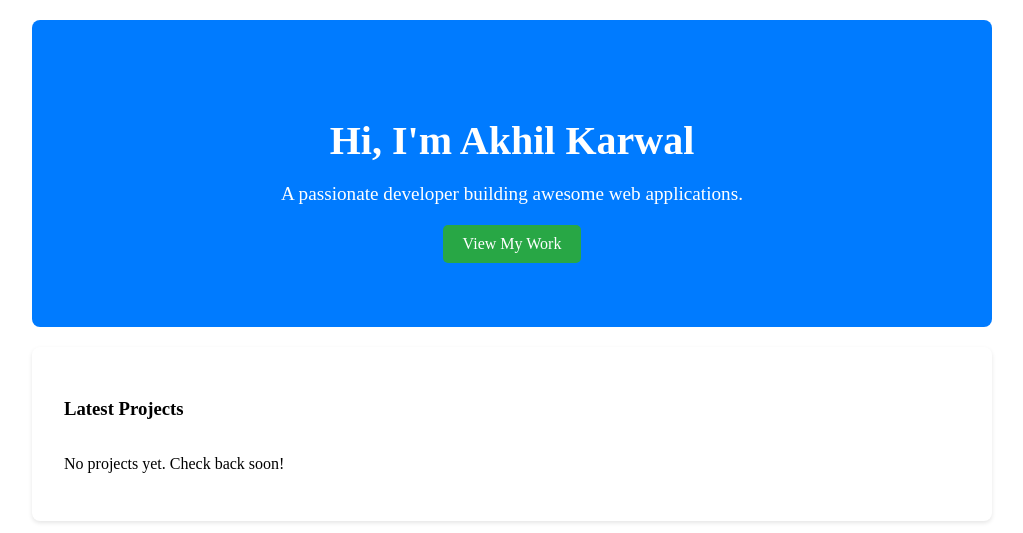
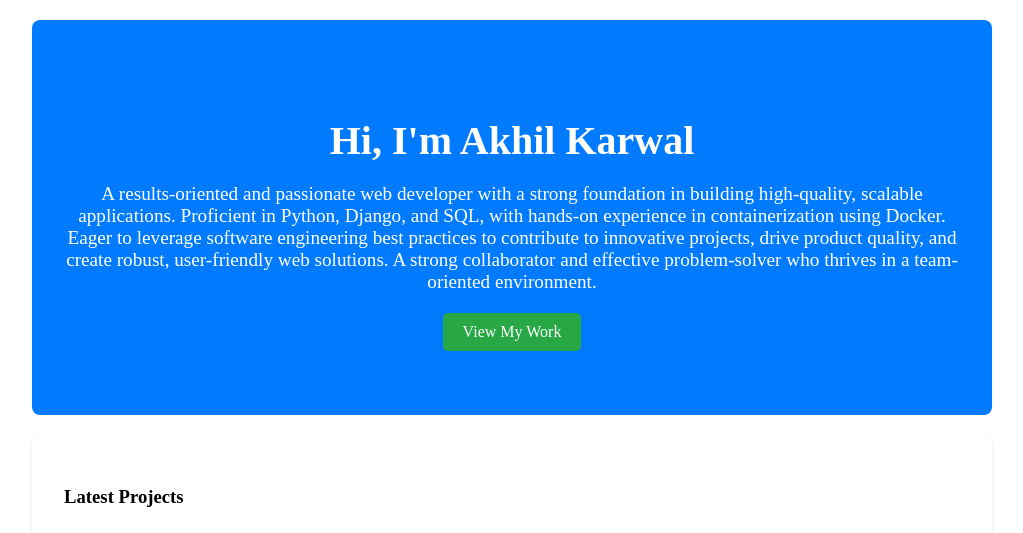
Before and after one commit to akhilkarwal161/Website, a Django app: template persinfo/templates/persinfo/home.html in a window 1280 px wide. Shown: the part 122-655 px from the top of the page, without its empty margins (128-1151 px from the left). Run offline with Django 3.2, Linux system fonts and the light colour scheme; the template is opened without the code that fills it, so the values that code supplies are empty; some libraries are stand-ins or nearby versions.

Commit message:
Update hero section description with detailed professional summary

```diff
--- a/persinfo/templates/persinfo/home.html
+++ b/persinfo/templates/persinfo/home.html
@@ -5,7 +5,7 @@
 {% block content %}
     <section class="hero">
         <h2>Hi, I'm Akhil Karwal</h2>
-        <p>A passionate developer building awesome web applications.</p>
+        <p>A results-oriented and passionate web developer with a strong foundation in building high-quality, scalable applications. Proficient in Python, Django, and SQL, with hands-on experience in containerization using Docker. Eager to leverage software engineering best practices to contribute to innovative projects, drive product quality, and create robust, user-friendly web solutions. A strong collaborator and effective problem-solver who thrives in a team-oriented environment.</p>
         <a href="{% url 'persinfo:projects' %}" class="btn">View My Work</a>
     </section>
 
```
